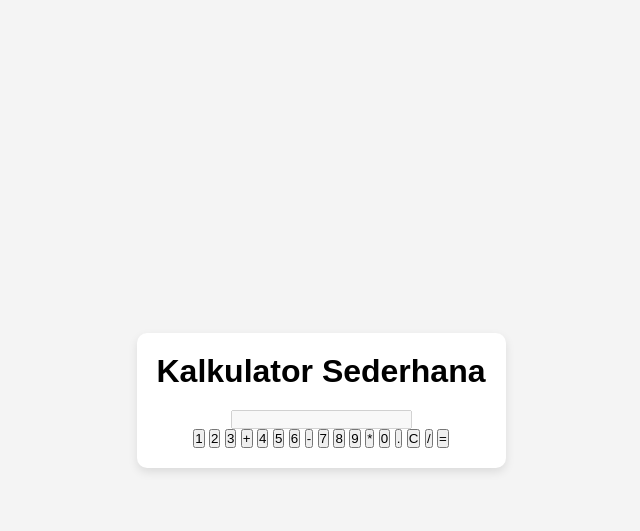
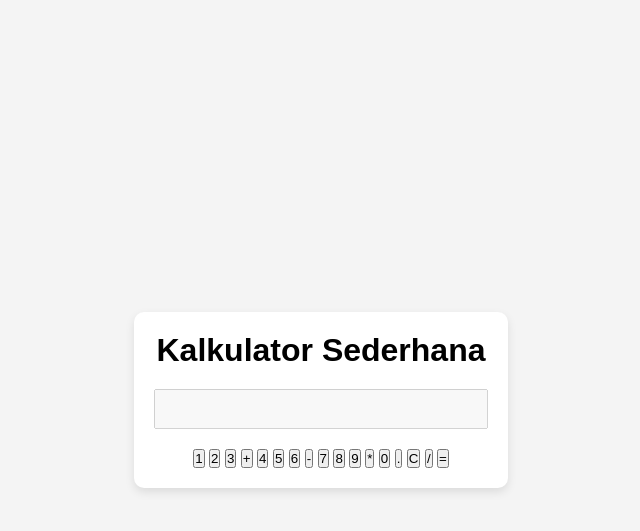
Before and after one commit to kholilblatir96/POJETCT_UTS, a PHP site: page / in a window 1280 px wide. Shown: the top 531 px of the page, without its empty margins (319-959 px from the left). Run offline with PHP 8.4, Linux system fonts and the light colour scheme.

Commit message:
menambahkan gaya untuk elemen display dengan lebar penuh, font besar, dan padding di CSS

```diff
--- a/style.css
+++ b/style.css
@@ -24,3 +24,12 @@ body {
 h1 {
     margin-bottom: 20px;
 }
+
+.display {
+    width: 100%;
+    height: 40px;
+    font-size: 24px;
+    text-align: right;
+    margin-bottom: 20px;
+    padding: 10px;
+}
```
